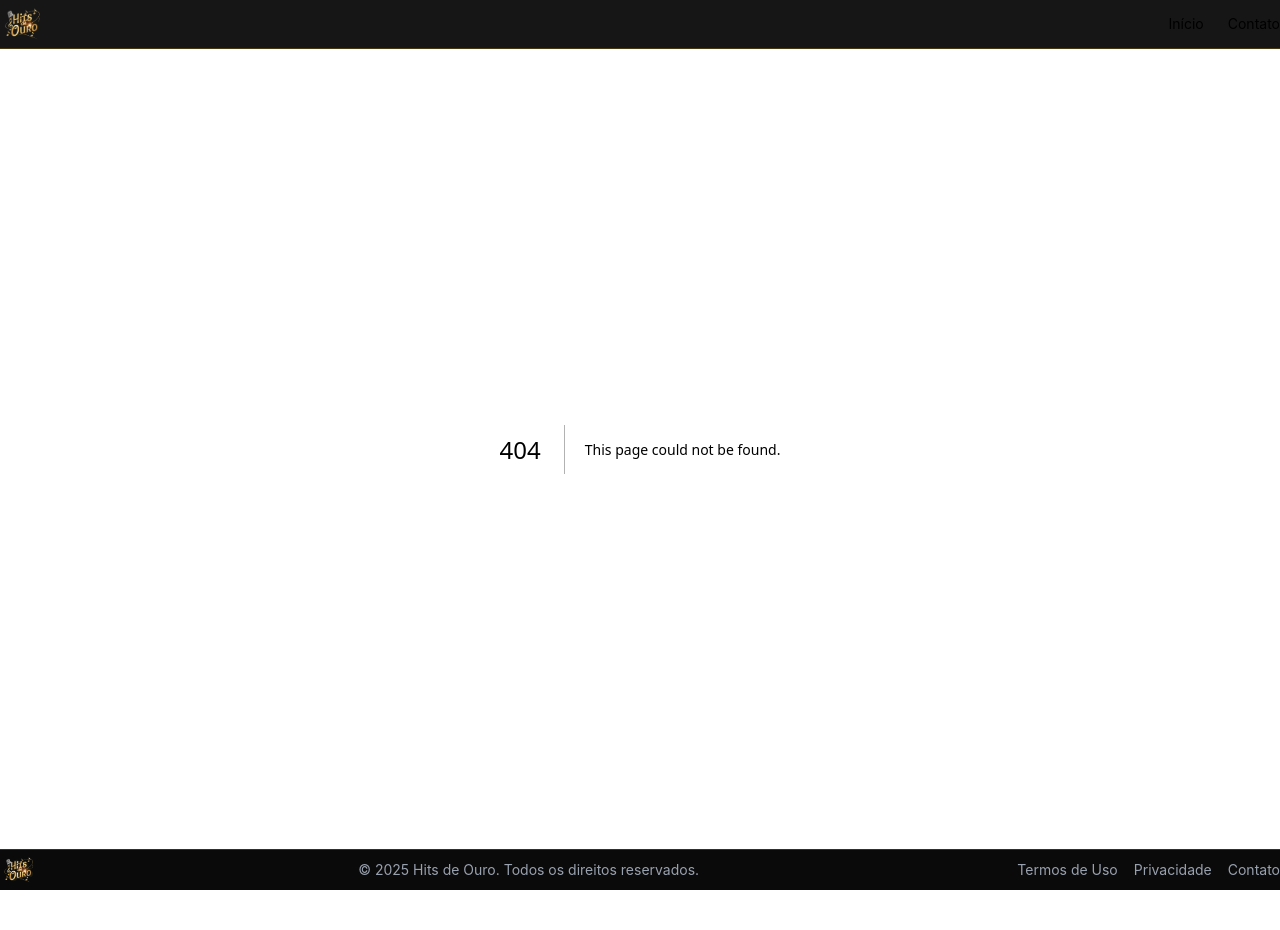
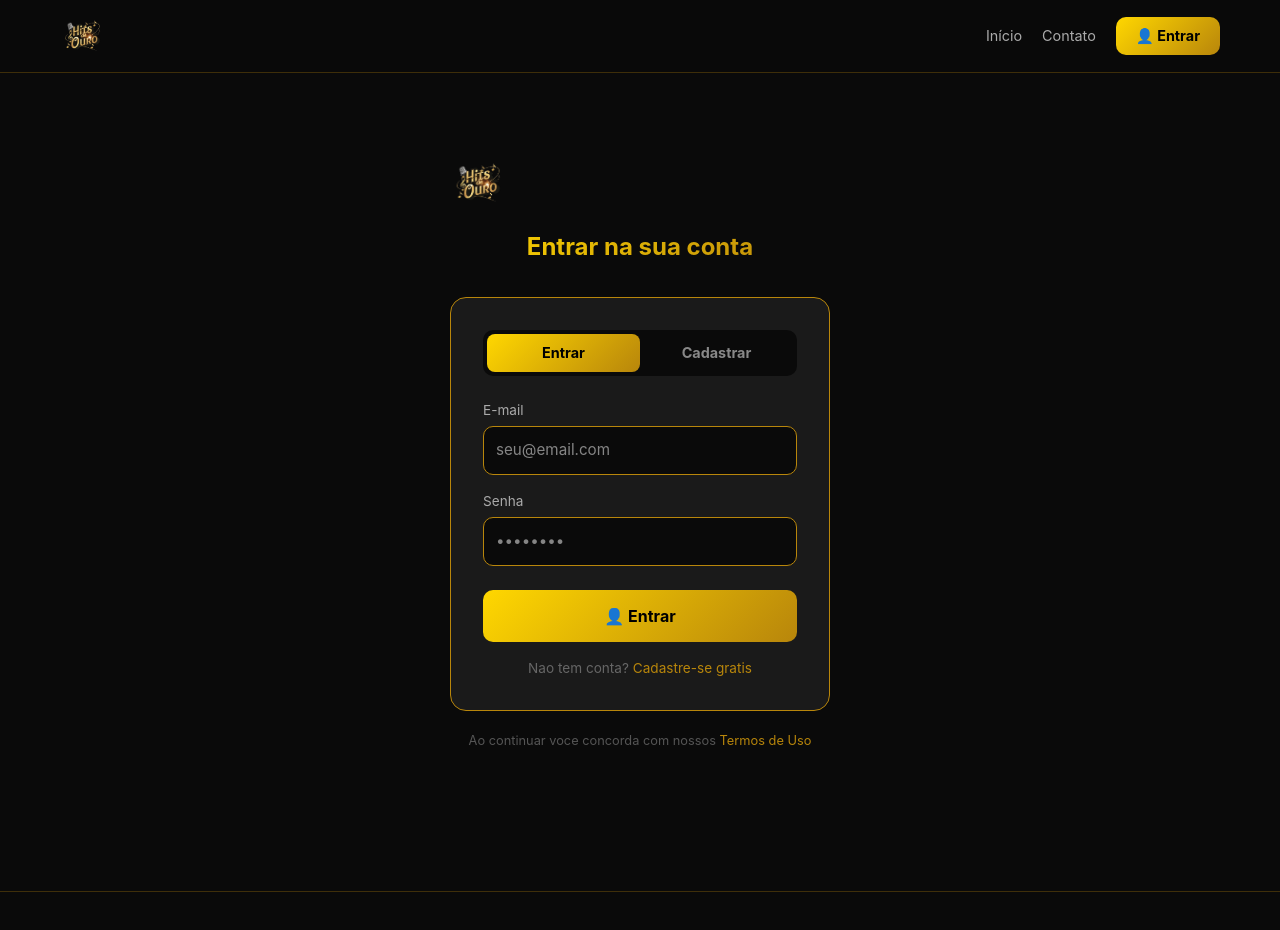
Before and after one commit to adhylsoon-crypto/hits-de-ouro, a Next.js app: page /login in a window 1280 px wide. Before the commit this address had no page. Shown: the top 930 px of the page. Before the commit the page ends 890 px from the top, so only its background shows below. Built offline with nearby package versions, Linux system fonts and the light colour scheme.

Commit message:
adiciona login e header atualizado

```diff
--- a/app/layout.tsx
+++ b/app/layout.tsx
@@ -3,8 +3,8 @@ import "./globals.css";
 
 export const metadata: Metadata = {
   title: "Hits de Ouro - Letras de Músicas",
-  description: "Encontre letras de músicas brasileiras e internacionais no Hits de Ouro. As melhores letras com tradução e player de vídeo.",
-  keywords: "letras de músicas, hits, músicas brasileiras, traduções, letras",
+  description: "Encontre letras de músicas brasileiras e internacionais no Hits de Ouro.",
+  keywords: "letras de músicas, hits, músicas brasileiras, traduções",
   openGraph: {
     title: "Hits de Ouro - Letras de Músicas",
     description: "Encontre letras de músicas brasileiras e internacionais",
@@ -12,59 +12,57 @@ export const metadata: Metadata = {
   },
 };
 
-export default function RootLayout({
-  children,
-}: {
-  children: React.ReactNode;
-}) {
+export default function RootLayout({ children }: { children: React.ReactNode }) {
   return (
     <html lang="pt-BR">
-      <body className="bg-[#0a0a0a] text-white min-h-screen flex flex-col">
-        <header className="sticky top-0 z-50 bg-[#0a0a0a]/95 backdrop-blur border-b border-[#b8860b]/30">
-          <div className="max-w-7xl mx-auto px-4 py-3 flex items-center justify-between">
-            <a href="/" className="flex items-center gap-3">
-              <img
-                src="/logo.png"
-                alt="Hits de Ouro"
-                style={{ height: '48px', width: 'auto' }}
-              />
+      <body style={{ background: '#0a0a0a', color: 'white', margin: 0, padding: 0, fontFamily: 'Inter, sans-serif', minHeight: '100vh', display: 'flex', flexDirection: 'column' }}>
+
+        <header style={{ position: 'sticky', top: 0, zIndex: 50, background: 'rgba(10,10,10,0.95)', backdropFilter: 'blur(10px)', borderBottom: '1px solid rgba(184,134,11,0.3)' }}>
+          <div style={{ maxWidth: '1200px', margin: '0 auto', padding: '12px 20px', display: 'flex', alignItems: 'center', justifyContent: 'space-between' }}>
+            <a href="/" style={{ textDecoration: 'none' }}>
+              <img src="/logo.png" alt="Hits de Ouro" style={{ height: '48px', width: 'auto' }} />
             </a>
-            <nav className="flex items-center gap-6 text-sm">
-              <a href="/" className="hover:text-yellow-400 transition-colors">
+            <nav style={{ display: 'flex', alignItems: 'center', gap: '20px' }}>
+              <a href="/" style={{ color: '#aaa', textDecoration: 'none', fontSize: '0.9rem', transition: 'color 0.2s' }}
+                onMouseEnter={e => (e.currentTarget.style.color = '#FFD700')}
+                onMouseLeave={e => (e.currentTarget.style.color = '#aaa')}>
                 Início
               </a>
-              <a href="/contato" className="hover:text-yellow-400 transition-colors">
+              <a href="/contato" style={{ color: '#aaa', textDecoration: 'none', fontSize: '0.9rem' }}
+                onMouseEnter={e => (e.currentTarget.style.color = '#FFD700')}
+                onMouseLeave={e => (e.currentTarget.style.color = '#aaa')}>
                 Contato
+              </a>
+              <a href="/login" style={{
+                padding: '8px 20px', borderRadius: '10px',
+                background: 'linear-gradient(135deg, #FFD700, #b8860b)',
+                color: 'black', fontWeight: 'bold', fontSize: '0.9rem',
+                textDecoration: 'none', display: 'flex', alignItems: 'center', gap: '6px'
+              }}>
+                👤 Entrar
               </a>
             </nav>
           </div>
         </header>
 
-        <main className="flex-1">
+        <main style={{ flex: 1 }}>
           {children}
         </main>
 
-        <footer className="border-t border-[#b8860b]/30 bg-[#0a0a0a] mt-16">
-          <div className="max-w-7xl mx-auto px-4 py-8">
-            <div className="flex flex-col md:flex-row items-center justify-between gap-4">
-              <img src="/logo.png" alt="Hits de Ouro" className="h-10 w-auto" />
-              <p className="text-gray-400 text-sm">
-                © 2025 Hits de Ouro. Todos os direitos reservados.
-              </p>
-              <div className="flex gap-4 text-sm text-gray-400">
-                <a href="/termos" className="hover:text-yellow-400 transition-colors">
-                  Termos de Uso
-                </a>
-                <a href="/privacidade" className="hover:text-yellow-400 transition-colors">
-                  Privacidade
-                </a>
-                <a href="/contato" className="hover:text-yellow-400 transition-colors">
-                  Contato
-                </a>
+        <footer style={{ borderTop: '1px solid rgba(184,134,11,0.3)', background: '#0a0a0a', marginTop: '60px' }}>
+          <div style={{ maxWidth: '1200px', margin: '0 auto', padding: '32px 20px' }}>
+            <div style={{ display: 'flex', flexDirection: 'column', alignItems: 'center', gap: '16px' }}>
+              <img src="/logo.png" alt="Hits de Ouro" style={{ height: '40px', width: 'auto' }} />
+              <p style={{ color: '#666', fontSize: '0.85rem' }}>© 2025 Hits de Ouro. Todos os direitos reservados.</p>
+              <div style={{ display: 'flex', gap: '20px', fontSize: '0.85rem' }}>
+                <a href="/termos" style={{ color: '#888', textDecoration: 'none' }}>Termos de Uso</a>
+                <a href="/privacidade" style={{ color: '#888', textDecoration: 'none' }}>Privacidade</a>
+                <a href="/contato" style={{ color: '#888', textDecoration: 'none' }}>Contato</a>
               </div>
             </div>
           </div>
         </footer>
+
       </body>
     </html>
   );
--- /dev/null
+++ b/app/login/page.tsx
@@ -0,0 +1,93 @@
+'use client';
+import { useState } from 'react';
+
+export default function Login() {
+  const [isLogin, setIsLogin] = useState(true);
+  const [email, setEmail] = useState('');
+  const [password, setPassword] = useState('');
+  const [name, setName] = useState('');
+
+  const handleSubmit = (e: React.FormEvent) => {
+    e.preventDefault();
+    alert(isLogin ? 'Login em breve disponivel!' : 'Cadastro em breve disponivel!');
+  };
+
+  return (
+    <div style={{ maxWidth: '420px', margin: '60px auto', padding: '20px' }}>
+      <div style={{ textAlign: 'center', marginBottom: '32px' }}>
+        <img src="/logo.png" alt="Hits de Ouro" style={{ height: '60px', marginBottom: '16px' }} />
+        <h1 style={{ fontSize: '1.5rem', fontWeight: 'bold', background: 'linear-gradient(135deg,#FFD700,#b8860b)', WebkitBackgroundClip: 'text', WebkitTextFillColor: 'transparent' }}>
+          {isLogin ? 'Entrar na sua conta' : 'Criar conta grátis'}
+        </h1>
+      </div>
+
+      <div style={{ background: '#1a1a1a', borderRadius: '16px', padding: '32px', border: '1px solid #b8860b' }}>
+
+        <div style={{ display: 'flex', marginBottom: '24px', background: '#0a0a0a', borderRadius: '10px', padding: '4px' }}>
+          <button onClick={() => setIsLogin(true)} style={{
+            flex: 1, padding: '8px', borderRadius: '8px', border: 'none', cursor: 'pointer',
+            background: isLogin ? 'linear-gradient(135deg,#FFD700,#b8860b)' : 'transparent',
+            color: isLogin ? 'black' : '#888', fontWeight: 'bold', fontSize: '0.9rem'
+          }}>Entrar</button>
+          <button onClick={() => setIsLogin(false)} style={{
+            flex: 1, padding: '8px', borderRadius: '8px', border: 'none', cursor: 'pointer',
+            background: !isLogin ? 'linear-gradient(135deg,#FFD700,#b8860b)' : 'transparent',
+            color: !isLogin ? 'black' : '#888', fontWeight: 'bold', fontSize: '0.9rem'
+          }}>Cadastrar</button>
+        </div>
+
+        <form onSubmit={handleSubmit} style={{ display: 'flex', flexDirection: 'column', gap: '16px' }}>
+          {!isLogin && (
+            <div>
+              <label style={{ color: '#aaa', fontSize: '0.85rem', display: 'block', marginBottom: '6px' }}>Nome</label>
+              <input
+                type="text" value={name} onChange={e => setName(e.target.value)}
+                placeholder="Seu nome"
+                style={{ width: '100%', padding: '12px', borderRadius: '10px', background: '#0a0a0a', border: '1px solid #b8860b', color: 'white', fontSize: '0.95rem', outline: 'none', boxSizing: 'border-box' }}
+              />
+            </div>
+          )}
+          <div>
+            <label style={{ color: '#aaa', fontSize: '0.85rem', display: 'block', marginBottom: '6px' }}>E-mail</label>
+            <input
+              type="email" value={email} onChange={e => setEmail(e.target.value)}
+              placeholder="seu@email.com"
+              style={{ width: '100%', padding: '12px', borderRadius: '10px', background: '#0a0a0a', border: '1px solid #b8860b', color: 'white', fontSize: '0.95rem', outline: 'none', boxSizing: 'border-box' }}
+            />
+          </div>
+          <div>
+            <label style={{ color: '#aaa', fontSize: '0.85rem', display: 'block', marginBottom: '6px' }}>Senha</label>
+            <input
+              type="password" value={password} onChange={e => setPassword(e.target.value)}
+              placeholder="••••••••"
+              style={{ width: '100%', padding: '12px', borderRadius: '10px', background: '#0a0a0a', border: '1px solid #b8860b', color: 'white', fontSize: '0.95rem', outline: 'none', boxSizing: 'border-box' }}
+            />
+          </div>
+
+          <button type="submit" style={{
+            padding: '14px', borderRadius: '10px',
+            background: 'linear-gradient(135deg,#FFD700,#b8860b)',
+            color: 'black', fontWeight: 'bold', border: 'none',
+            cursor: 'pointer', fontSize: '1rem', marginTop: '8px'
+          }}>
+            {isLogin ? '👤 Entrar' : '🎵 Criar conta'}
+          </button>
+        </form>
+
+        {isLogin && (
+          <p style={{ textAlign: 'center', color: '#666', fontSize: '0.85rem', marginTop: '16px' }}>
+            Nao tem conta?{' '}
+            <span onClick={() => setIsLogin(false)} style={{ color: '#b8860b', cursor: 'pointer' }}>
+              Cadastre-se gratis
+            </span>
+          </p>
+        )}
+      </div>
+
+      <p style={{ textAlign: 'center', color: '#555', fontSize: '0.8rem', marginTop: '20px' }}>
+        Ao continuar voce concorda com nossos{' '}
+        <a href="/termos" style={{ color: '#b8860b' }}>Termos de Uso</a>
+      </p>
+    </div>
+  );
+}
```
